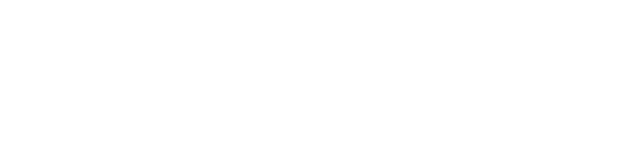
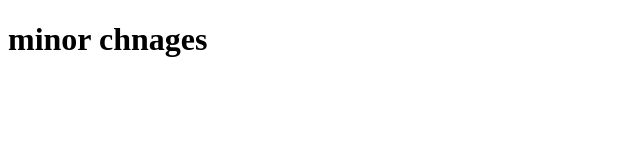
Before and after one commit to swargamtest/fristtest, a plain HTML site: page index.html in a window 1280 px wide. Shown: the whole page, without its empty margins (0-640 px from the left). Drawn offline with Linux system fonts and the light colour scheme.

Commit message:
minor changes to html

```diff
--- a/index.html
+++ b/index.html
@@ -7,6 +7,6 @@
     <title>Document</title>
 </head>
 <body>
-
+    <h1>minor chnages</h1>
 </body>
 </html>
```
